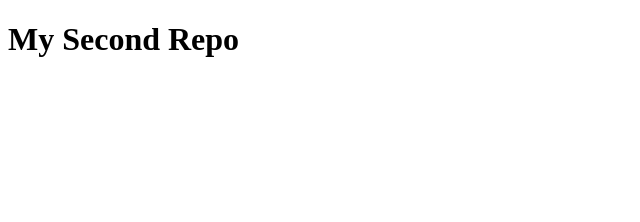
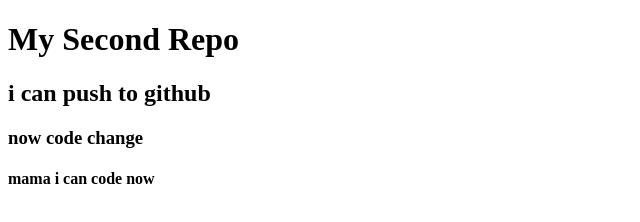
Before and after one commit to asadullah2451/my-second-repo, a plain HTML site: page index.html in a window 1280 px wide. Shown: the whole page, without its empty margins (0-640 px from the left). Drawn offline with Linux system fonts and the light colour scheme.

Commit message:
added header

```diff
--- a/index.html
+++ b/index.html
@@ -8,5 +8,8 @@
 </head>
 <body>
     <h1>My Second Repo</h1>
+    <h2>i can push to github</h2>
+    <h3>now code change</h3>
+    <h4>mama i can code now</h4>
 </body>
 </html>
```
